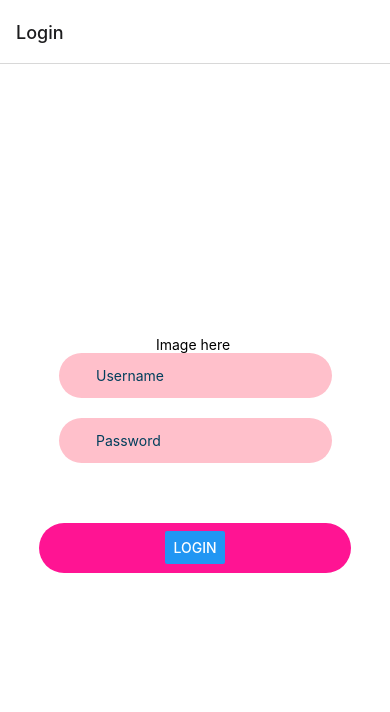
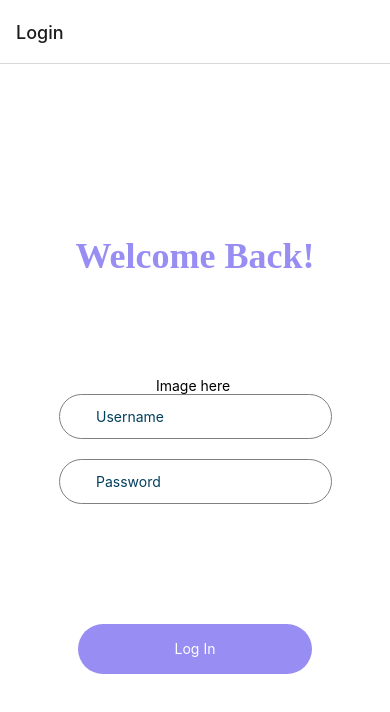
Before and after one commit to den-ny/village, a React Native app: screen /Login in a window 390 px wide. Shown: the top 712 px of the page. Built offline with nearby package versions, Linux system fonts and the light colour scheme.

Commit message:
login page styles

```diff
--- a/screens/Login.js
+++ b/screens/Login.js
@@ -8,6 +8,7 @@ import {
   TextInput,
   Button,
   TouchableOpacity,
+  Pressable
 } from "react-native";
 
 function Login({navigation}) {
@@ -15,7 +16,13 @@ function Login({navigation}) {
     const [password, setPassword] = useState('');
     return (
         <View style={styles.container}>
-          {/* <Image style={styles.image} source={require("../assets/.png")} /> */}
+        {/* <Image style={styles.image} source={require("../assets/.png")} /> */}
+
+
+          <Text style={styles.header}>Welcome Back!</Text>
+
+
+
           <Text>Image here </Text>
 
           <StatusBar style="auto" />
@@ -42,9 +49,9 @@ function Login({navigation}) {
             <Text style={styles.forgot_button}>Forgot Password?</Text>
           </TouchableOpacity> */}
 
-          <TouchableOpacity style={styles.loginBtn}>
-            <Button style={styles.loginText} title="LOGIN" onPress = {() => navigation.navigate("home")}></Button>
-          </TouchableOpacity>
+          <Pressable style={styles.loginBtn}>
+          <Text style={styles.loginText} title="Log In" onPress={() => navigation.navigate("home")}>Log In</Text>
+          </Pressable>
         </View>
       );
     }
@@ -62,8 +69,10 @@ function Login({navigation}) {
       },
 
       inputView: {
-        backgroundColor: "#FFC0CB",
+        backgroundColor: "#fff",
         borderRadius: 30,
+        borderWidth: 1,
+        borderColor: "gray",
         width: "70%",
         height: 45,
         marginBottom: 20,
@@ -84,14 +93,30 @@ function Login({navigation}) {
       },
 
       loginBtn: {
-        width: "80%",
+        width: "60%",
         borderRadius: 25,
         height: 50,
         alignItems: "center",
         justifyContent: "center",
         marginTop: 40,
-        backgroundColor: "#FF1493",
+        color: "#fff",
+        backgroundColor: "#978DF3",
+        marginTop: 100
       },
+
+      loginText: {
+        color: "#fff",
+      },
+
+      header: {
+        fontSize: 36,
+        fontWeight: "bold",
+        marginBottom: 100,
+        color: "#978DF3",
+        fontFamily: "Times New Roman",
+      }
+
+
     });
 
     export default Login;
```
